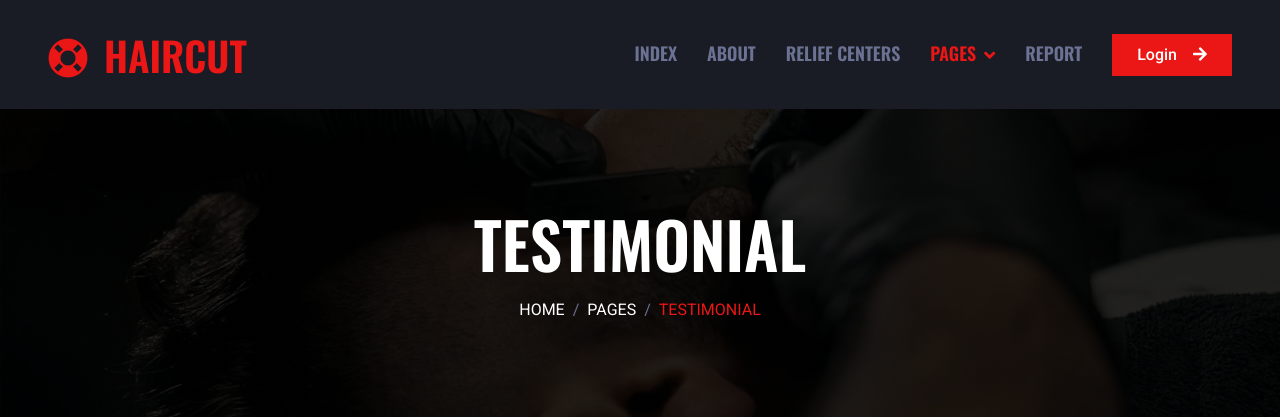
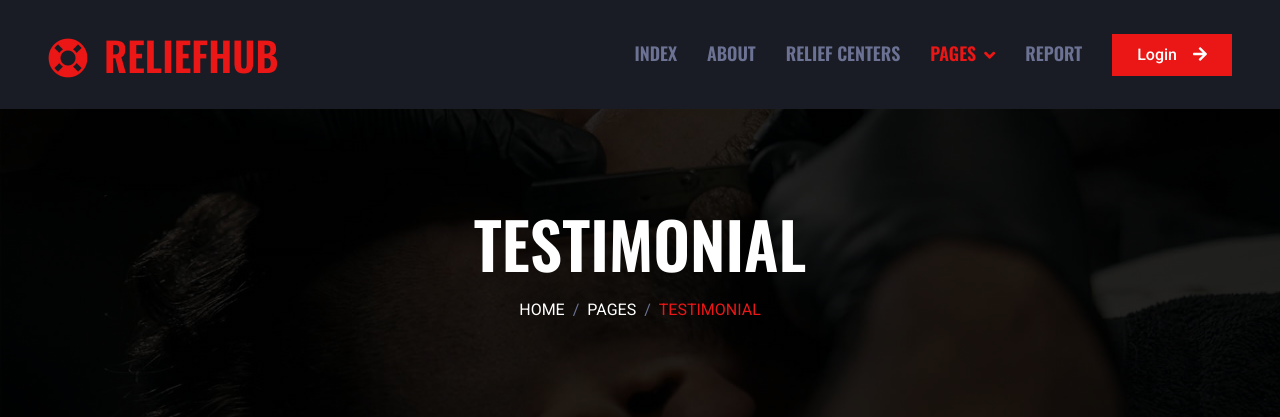
Before and after one commit to CodedRichy/Disaster-Relief-Supply-Chain-Manager, a Django app: page /logistics in a window 1280 px wide. Shown: the top 417 px of the page. Run offline with Django 5.2, Linux system fonts and the light colour scheme; some libraries are stand-ins or nearby versions.

Commit message:
Update logistics.html

```diff
--- a/disaster_relief/template/logistics.html
+++ b/disaster_relief/template/logistics.html
@@ -44,7 +44,7 @@
     <!-- Navbar Start -->
     <nav class="navbar navbar-expand-lg bg-secondary navbar-dark sticky-top py-lg-0 px-lg-5 wow fadeIn" data-wow-delay="0.1s">
         <a href="index.html" class="navbar-brand ms-4 ms-lg-0">
-            <h1 class="mb-0 text-primary text-uppercase"><i class="fa fa-life-ring me-3"></i>HairCut</h1>
+            <h1 class="mb-0 text-primary text-uppercase"><i class="fa fa-life-ring me-3"></i>RELIEFHUB</h1>
         </a>
         <button type="button" class="navbar-toggler me-4" data-bs-toggle="collapse" data-bs-target="#navbarCollapse">
             <span class="navbar-toggler-icon"></span>
```
